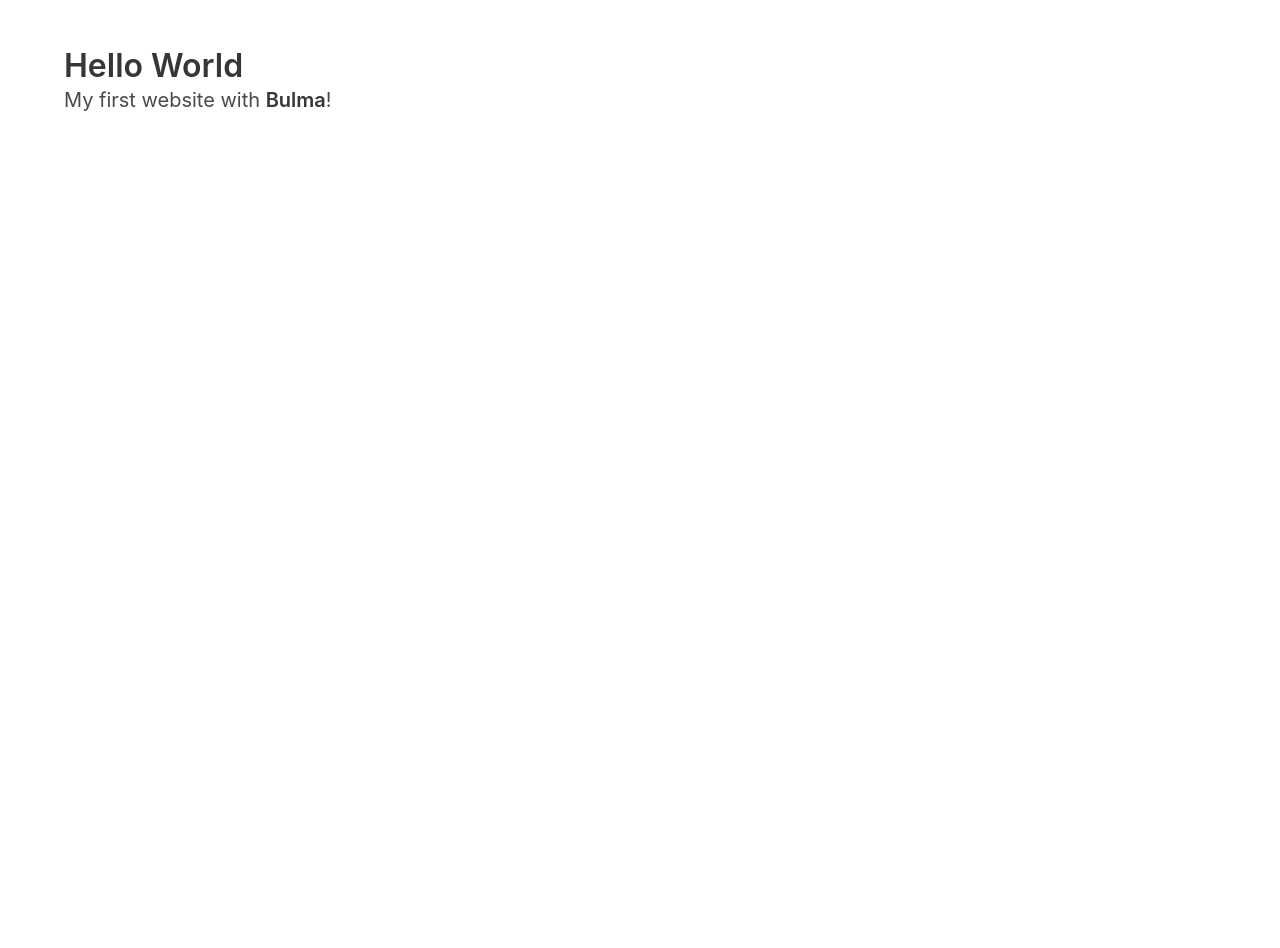
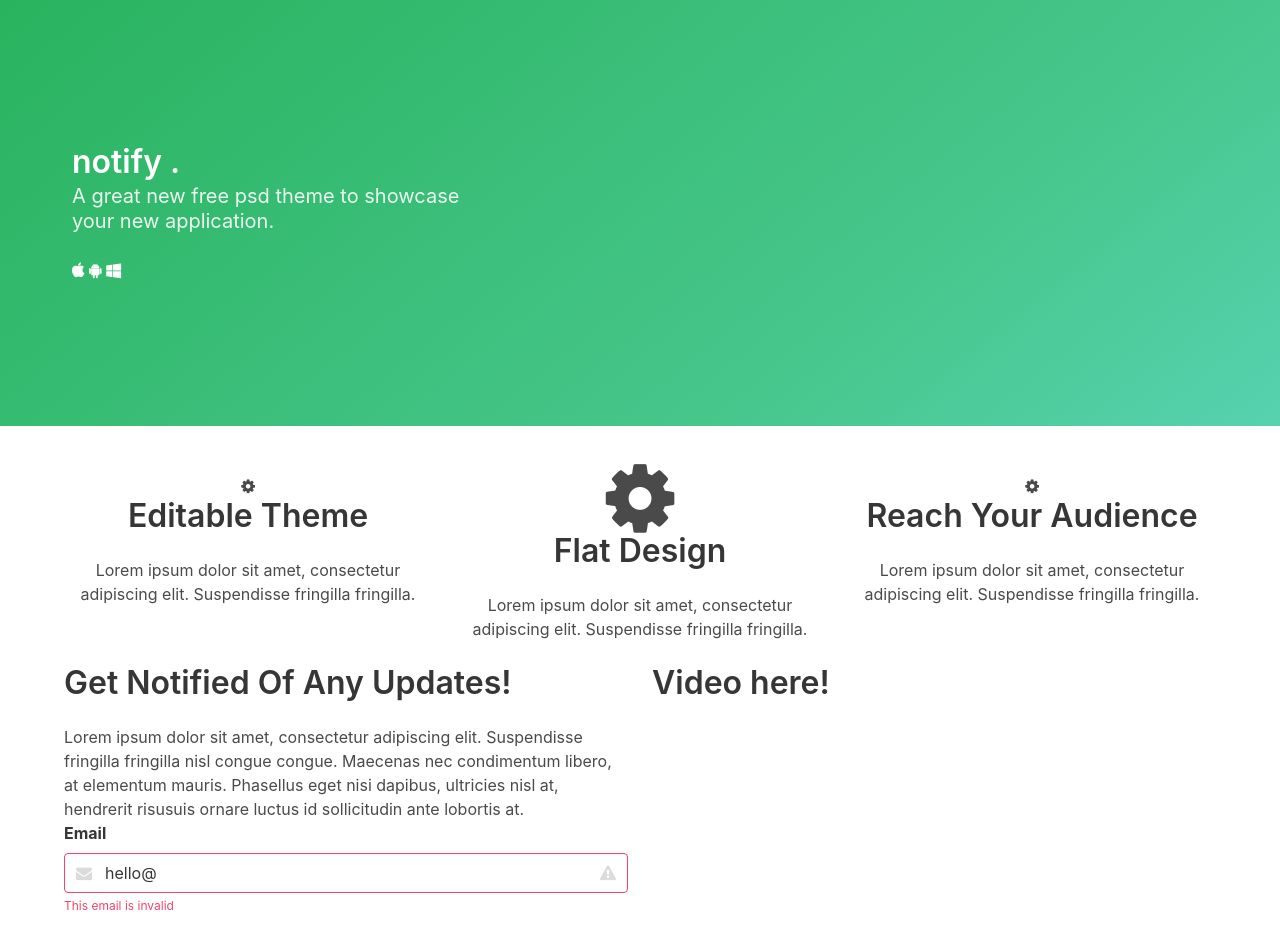
Before and after one commit to bluecondor/notify, a plain HTML site: page index.html in a window 1280 px wide. Before the commit the page ends 800 px from the top, so only its background shows below. Drawn offline with nearby package versions, Linux system fonts and the light colour scheme.

Commit message:
Added two more sections

```diff
--- a/index.html
+++ b/index.html
@@ -1,23 +1,93 @@
 <!DOCTYPE html>
 <html>
+
 <head>
   <meta charset="utf-8">
   <meta name="viewport" content="width=device-width, initial-scale=1">
   <title>notify</title>
   <link rel="stylesheet" href="./styles/font-awesome.min.css">
-    <link rel="stylesheet" href="./styles/bulma.min.css">
+  <link rel="stylesheet" href="https://cdnjs.cloudflare.com/ajax/libs/bulma/0.6.0/css/bulma.min.css">
   <link rel="stylesheet" href="./styles/main.css">
 </head>
+
 <body>
+
+  <!-- Hero section -->
+  <section class="hero is-success is-bold is-medium">
+    <div class="hero-body">
+      <div class="container">
+        <h1 class="title">
+          notify
+          <span>.</span>
+        </h1>
+        <h5 class="subtitle">
+          A great new free psd theme to showcase
+          <br/>your new application.
+        </h5>
+        <div>
+          <i class="fa fa-apple" aria-hidden="true"></i>
+          <i class="fa fa-android" aria-hidden="true"></i>
+          <i class="fa fa-windows" aria-hidden="true"></i>
+        </div>
+      </div>
+    </div>
+  </section>
+
   <section class="section">
     <div class="container">
-      <h1 class="title">
-        Hello World
-      </h1>
-      <p class="subtitle">
-        My first website with <strong>Bulma</strong>!
+
+      <div class="columns has-text-centered">
+        <div class="column">
+          <p>
+            <i class="fa fa-cog" aria-hidden="true"></i>
           </p>
+          <h2 class="title">Editable Theme</h2>
+          <p>Lorem ipsum dolor sit amet, consectetur adipiscing elit. Suspendisse fringilla fringilla.</p>
+        </div>
+        <div class="column">
+          <p class="icon is-large">
+            <i class="fa fa-5x fa-cog" aria-hidden="true"></i>
+          </p>
+          <h2 class="title">Flat Design</h2>
+          <p>Lorem ipsum dolor sit amet, consectetur adipiscing elit. Suspendisse fringilla fringilla.</p>
+        </div>
+        <div class="column">
+          <p>
+            <i class="fa fa-cog" aria-hidden="true"></i>
+          </p>
+          <h2 class="title">Reach Your Audience</h2>
+          <p>Lorem ipsum dolor sit amet, consectetur adipiscing elit. Suspendisse fringilla fringilla.</p>
+        </div>
+      </div>
+
+      <div class="columns">
+        <div class="column">
+          <h2 class="title">Get Notified Of Any Updates!</h2>
+          <p>Lorem ipsum dolor sit amet, consectetur adipiscing elit. Suspendisse fringilla fringilla nisl congue congue. Maecenas
+            nec condimentum libero, at elementum mauris. Phasellus eget nisi dapibus, ultricies nisl at, hendrerit risusuis
+            ornare luctus id sollicitudin ante lobortis at.</p>
+          <div class="field">
+            <label class="label">Email</label>
+            <div class="control has-icons-left has-icons-right">
+              <input class="input is-danger" type="email" placeholder="Email input" value="hello@">
+              <span class="icon is-small is-left">
+                <i class="fa fa-envelope"></i>
+              </span>
+              <span class="icon is-small is-right">
+                <i class="fa fa-warning"></i>
+              </span>
+            </div>
+            <p class="help is-danger">This email is invalid</p>
+          </div>
+        </div>
+        <div class="column">
+          <h2 class="title">Video here!</h2>
+        </div>
+      </div>
+
     </div>
   </section>
+
 </body>
+
 </html>
```
Lines whose indentation alone changed are shown as unchanged.
